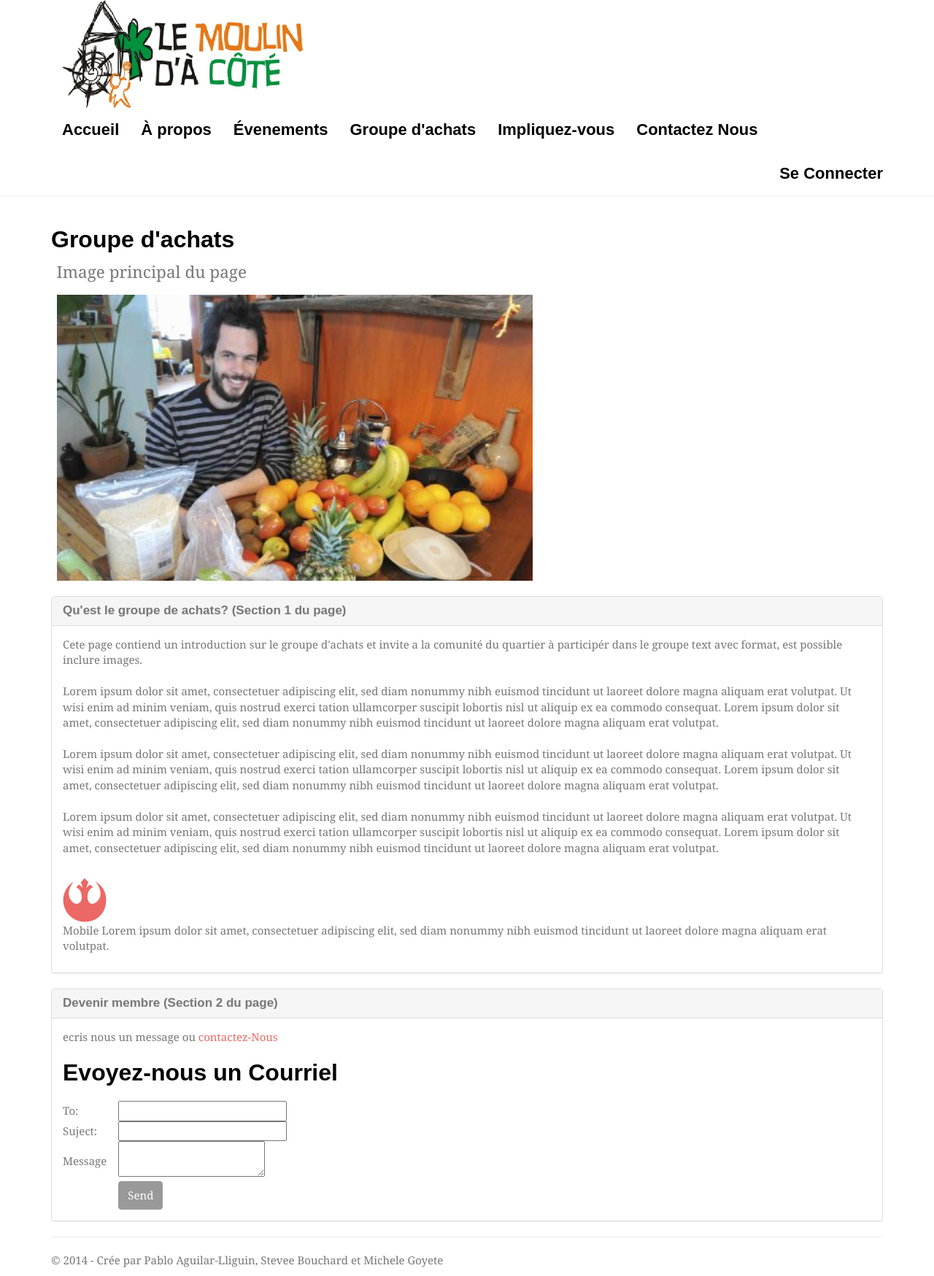
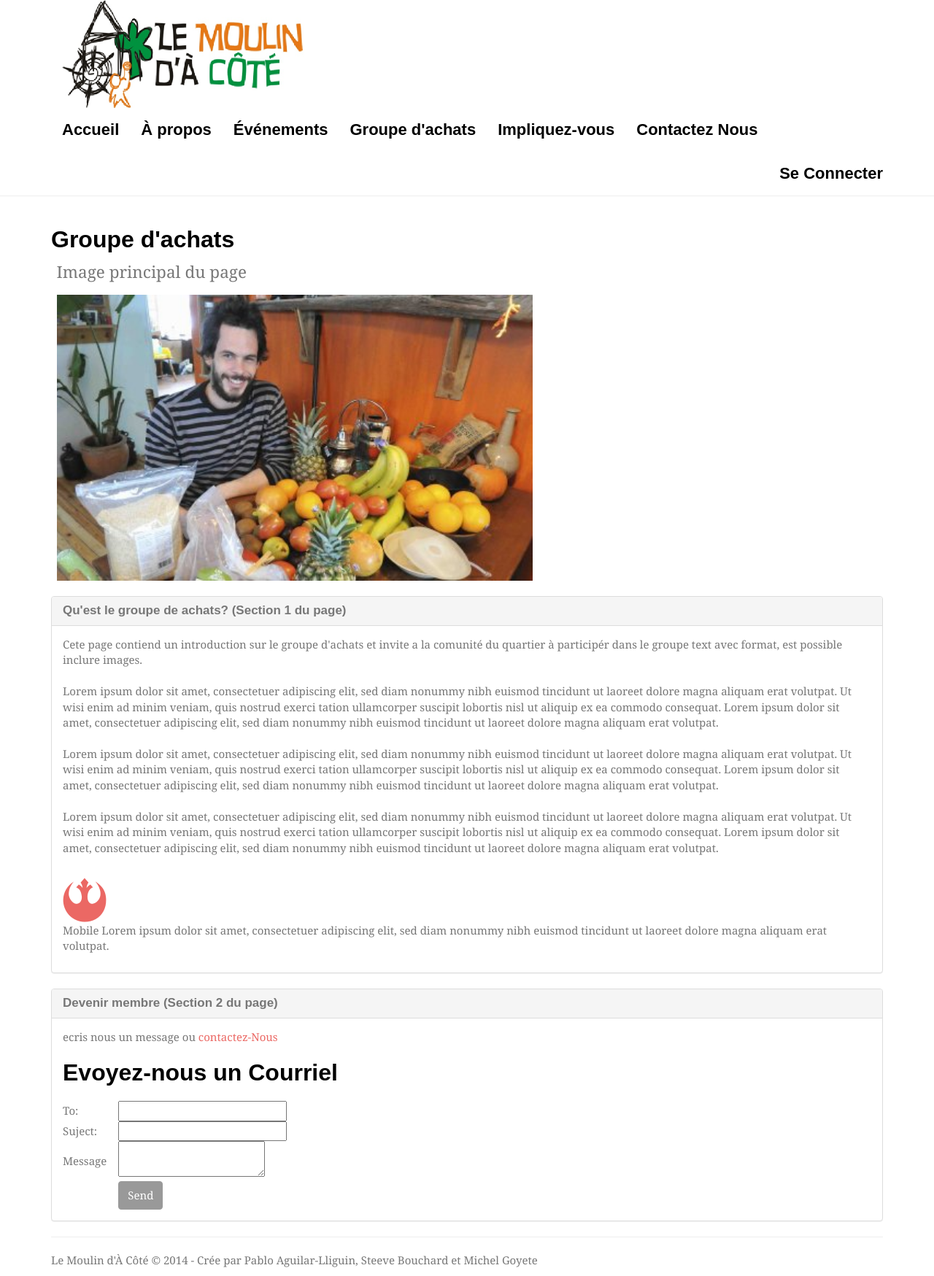
Before and after one commit to chefjuanpi/ProyectLeMoulin, an ASP.NET MVC app: page /Home/GroupedAchats in a window 1280 px wide. Shown: the whole page at 73% size. Run offline with ASP.NET Core 8 and stand-ins for ASP.NET MVC 5, Linux system fonts and the light colour scheme; the project's own start-up code is not run, and a stand-in starts its controllers and pages; some libraries are stand-ins or nearby versions; some web fonts are replaced.

Commit message:
Analyse Organique

```diff
--- a/LeMoulinDaCote/Views/Shared/_Layout.cshtml
+++ b/LeMoulinDaCote/Views/Shared/_Layout.cshtml
@@ -26,7 +26,7 @@
                 <ul class="nav navbar-nav">
                     <li>@Html.ActionLink("Accueil", "Index", "Home")</li>
                     <li>@Html.ActionLink("À propos", "About", "Home")</li>
-                    <li>@Html.ActionLink("Évenements", "Index", "Calendar")</li>
+                    <li>@Html.ActionLink("Événements", "Index", "Calendar")</li>
                     <li>@Html.ActionLink("Groupe d'achats", "GroupedAchats", "Home")</li>
                     <li>@Html.ActionLink("Impliquez-vous", "Index", "Home")</li>
                     <li>@Html.ActionLink("Contactez Nous", "Contact", "Home")</li>
@@ -39,7 +39,7 @@
             @RenderBody()
             <hr />
             <footer>
-                <p>&copy; @DateTime.Now.Year - Crée par Pablo Aguilar-Lliguin, Stevee Bouchard et Michele Goyete</p>
+                <p>Le Moulin d'À Côté &copy; @DateTime.Now.Year - Crée par Pablo Aguilar-Lliguin, Steeve Bouchard et Michel Goyete</p>
             </footer>
         </div>
 
```
Also changed, not shown: 13 other files.
